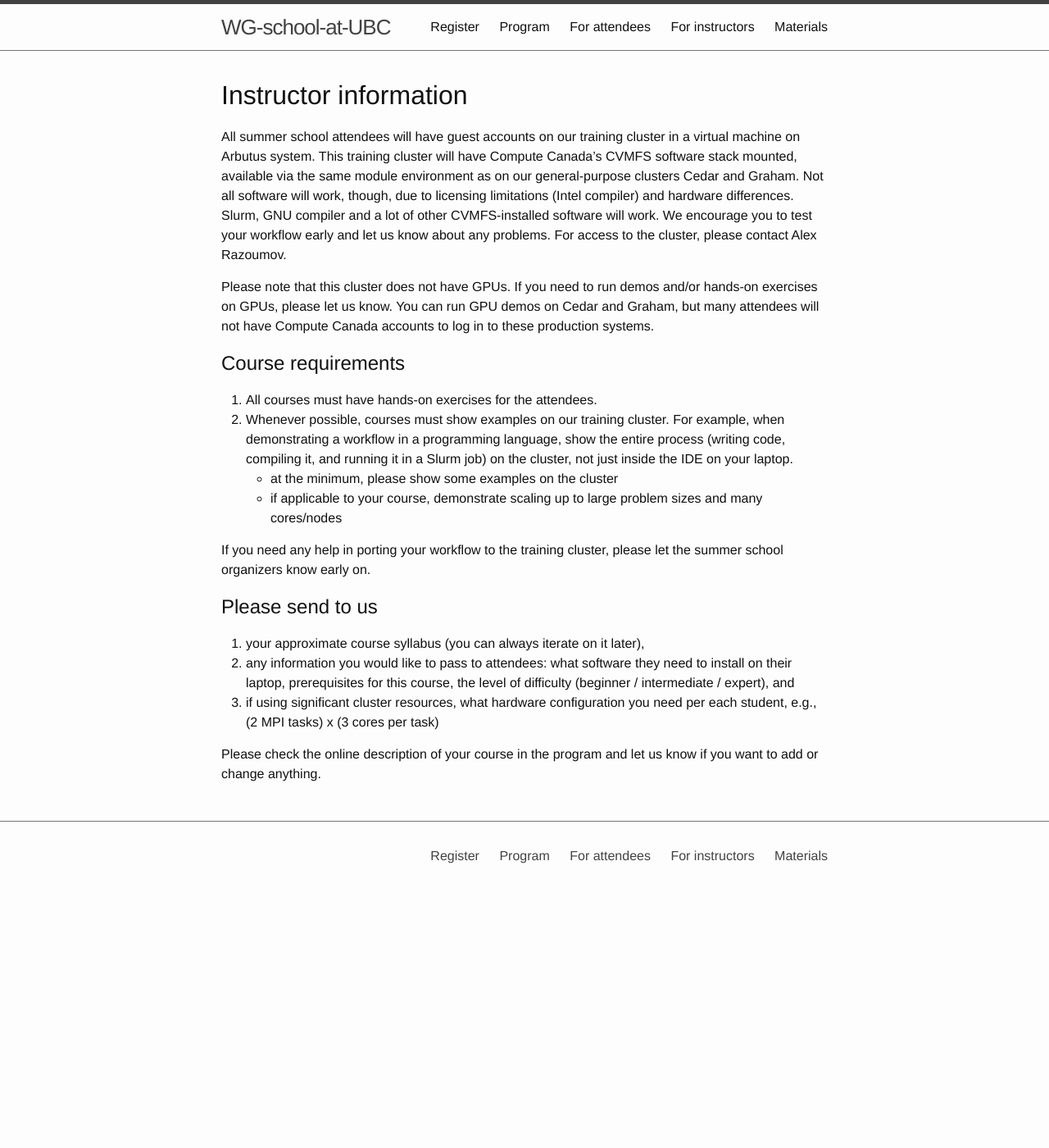
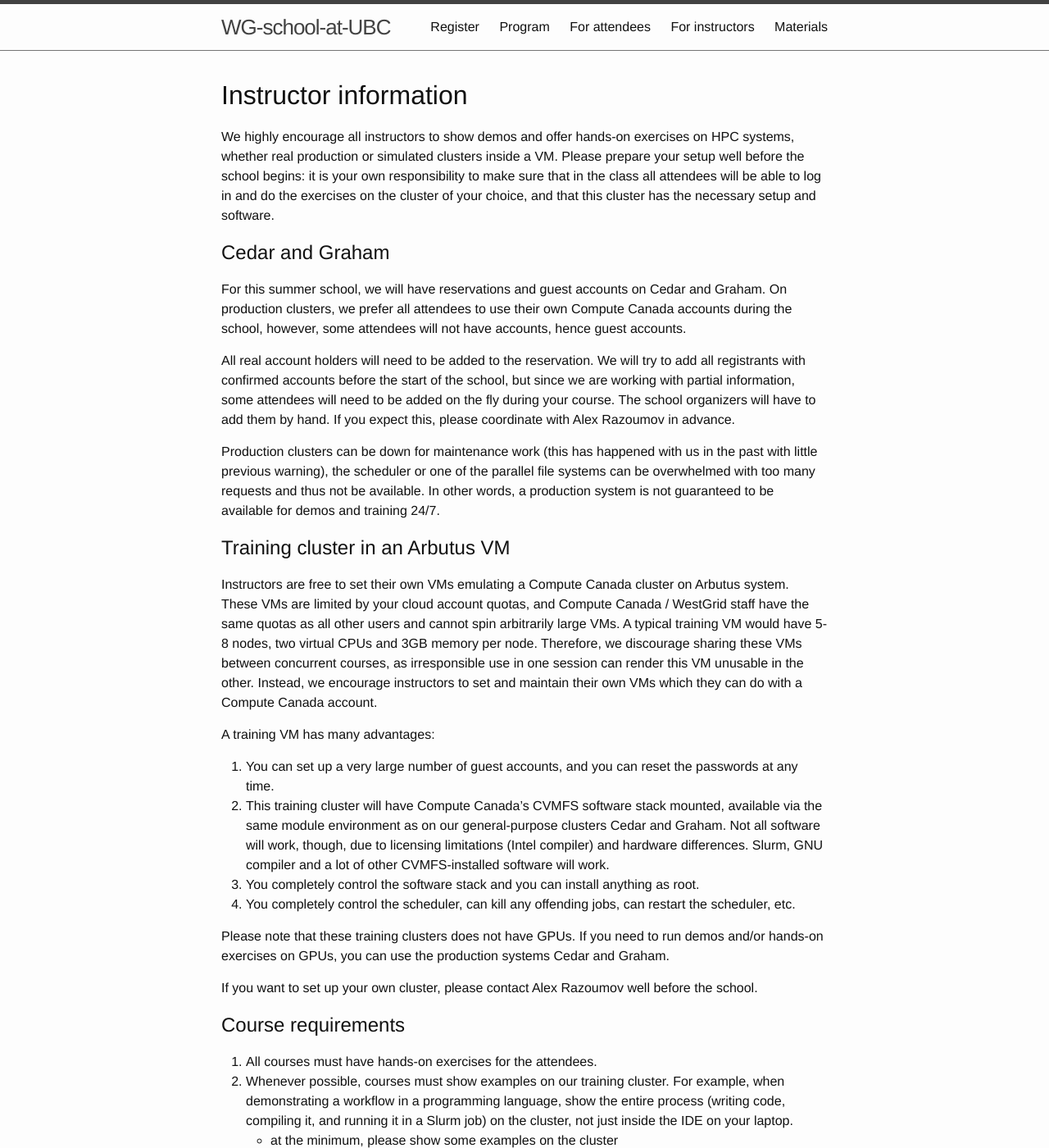
Before and after one commit to WestGrid/ubcSummerSchool2019, a Jekyll site: the page built from 3-forInstructors.md, in a window 1280 px wide and 1400 px high. Shown: the whole window at 82% size. Built offline with Jekyll 4.4.1, drawn with Linux system fonts in a browser that asks for light colours.

Commit message:
modelled 2-forAttendees.md and 3-forInstructors.md after Calgary pages

```diff
--- a/3-forInstructors.md
+++ b/3-forInstructors.md
@@ -6,16 +6,51 @@ nav: true
 
 # Instructor information
 
-All summer school attendees will have guest accounts on our training cluster in a virtual machine on
-Arbutus system. This training cluster will have Compute Canada's CVMFS software stack mounted, available
-via the same module environment as on our general-purpose clusters Cedar and Graham. Not all software
-will work, though, due to licensing limitations (Intel compiler) and hardware differences. Slurm, GNU
-compiler and a lot of other CVMFS-installed software will work. We encourage you to test your workflow
-early and let us know about any problems. For access to the cluster, please contact Alex Razoumov.
+We highly encourage all instructors to show demos and offer hands-on exercises on HPC systems, whether
+real production or simulated clusters inside a VM. Please prepare your setup well before the school
+begins: it is your own responsibility to make sure that in the class all attendees will be able to log in
+and do the exercises on the cluster of your choice, and that this cluster has the necessary setup and
+software.
 
-Please note that this cluster does not have GPUs. If you need to run demos and/or hands-on exercises on
-GPUs, please let us know. You can run GPU demos on Cedar and Graham, but many attendees will not have
-Compute Canada accounts to log in to these production systems.
+## Cedar and Graham
+
+For this summer school, we will have reservations and guest accounts on Cedar and Graham. On production
+clusters, we prefer all attendees to use their own Compute Canada accounts during the school, however,
+some attendees will not have accounts, hence guest accounts.
+
+All real account holders will need to be added to the reservation. We will try to add all registrants
+with confirmed accounts before the start of the school, but since we are working with partial
+information, some attendees will need to be added on the fly during your course. The school organizers
+will have to add them by hand. If you expect this, please coordinate with Alex Razoumov in advance.
+
+Production clusters can be down for maintenance work (this has happened with us in the past with little
+previous warning), the scheduler or one of the parallel file systems can be overwhelmed with too many
+requests and thus not be available. In other words, a production system is not guaranteed to be available
+for demos and training 24/7.
+
+## Training cluster in an Arbutus VM
+
+Instructors are free to set their own VMs emulating a Compute Canada cluster on Arbutus system. These VMs
+are limited by your cloud account quotas, and Compute Canada / WestGrid staff have the same quotas as all
+other users and cannot spin arbitrarily large VMs. A typical training VM would have 5-8 nodes, two
+virtual CPUs and 3GB memory per node. Therefore, we discourage sharing these VMs between concurrent
+courses, as irresponsible use in one session can render this VM unusable in the other. Instead, we
+encourage instructors to set and maintain their own VMs which they can do with a Compute Canada account.
+
+A training VM has many advantages:
+
+1. You can set up a very large number of guest accounts, and you can reset the passwords at any time.
+1. This training cluster will have Compute Canada's CVMFS software stack mounted, available via the same
+   module environment as on our general-purpose clusters Cedar and Graham. Not all software will work,
+   though, due to licensing limitations (Intel compiler) and hardware differences. Slurm, GNU
+   compiler and a lot of other CVMFS-installed software will work.
+1. You completely control the software stack and you can install anything as root.
+1. You completely control the scheduler, can kill any offending jobs, can restart the scheduler, etc.
+
+Please note that these training clusters does not have GPUs. If you need to run demos and/or hands-on
+exercises on GPUs, you can use the production systems Cedar and Graham.
+
+If you want to set up your own cluster, please contact Alex Razoumov well before the school.
 
 ## Course requirements
 
```
Also changed, not shown: 1-program.md (+20 -15 lines), 2-forAttendees.md (+27 -9 lines).
